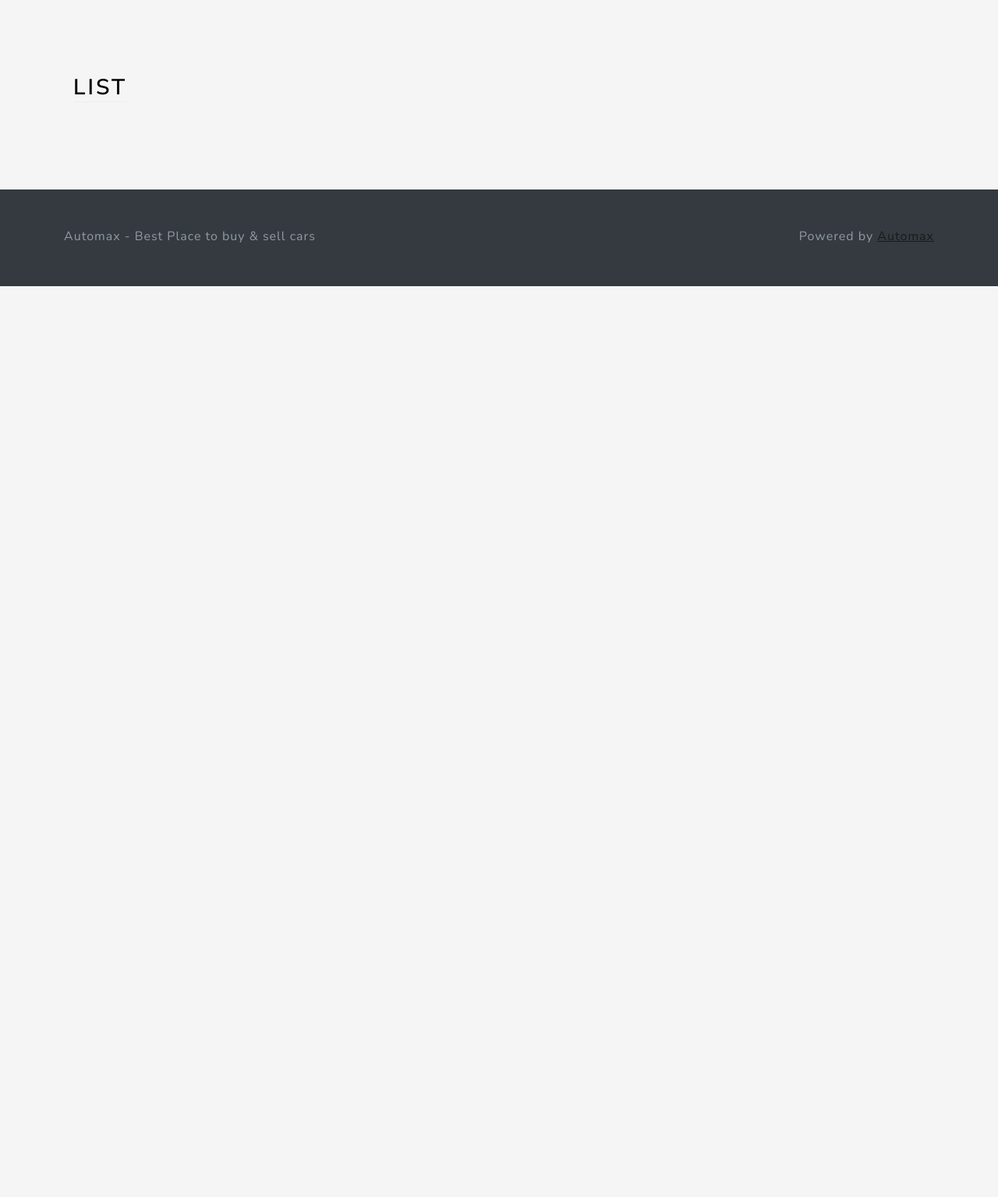
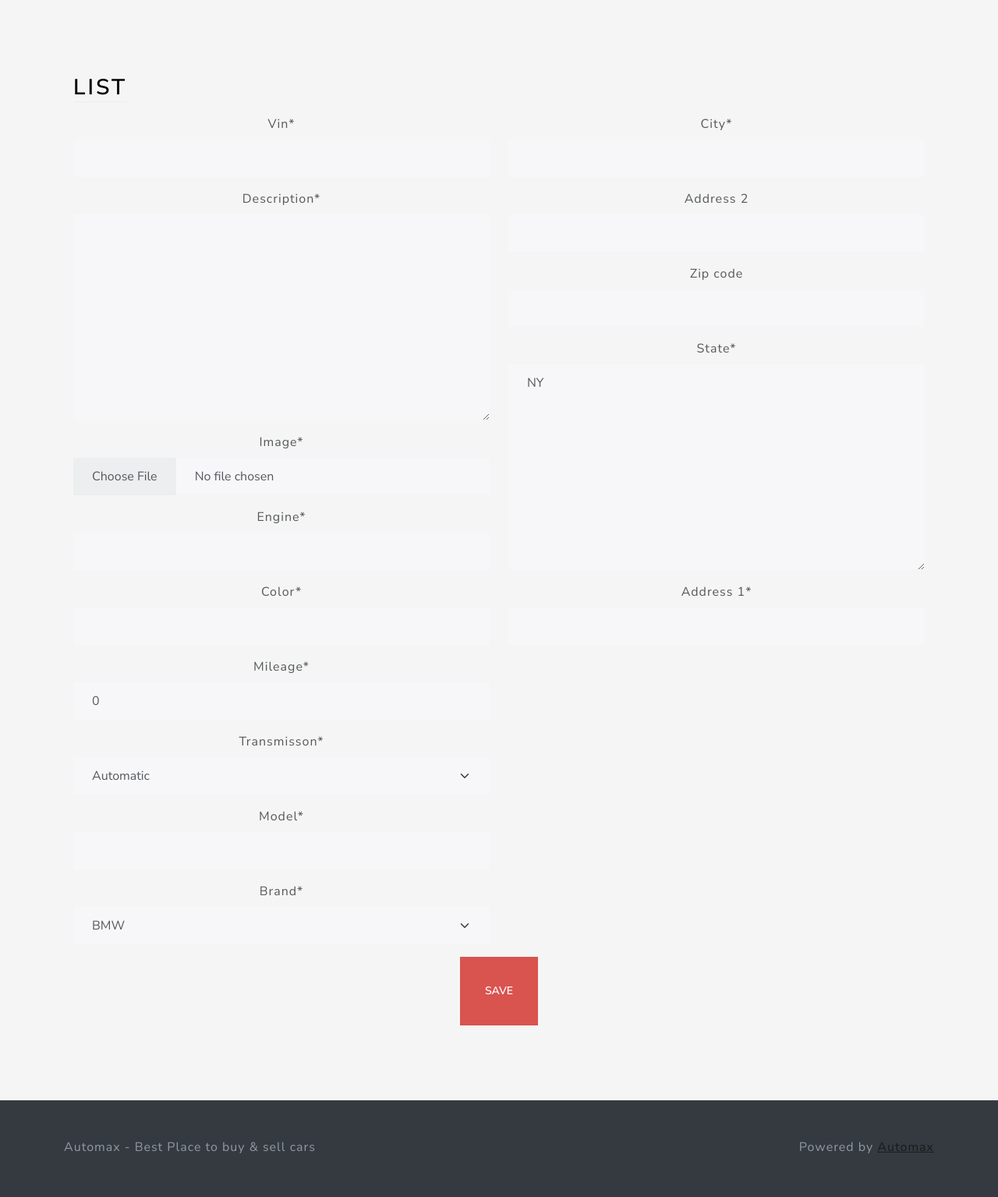
Before and after one commit to UmeshBabu7/Automax, a Django app: page /list/ in a window 1280 px wide. Shown: the part 80-1615 px from the top of the page at 78% size. Before the commit the page ends 447 px from the top, so only its background shows below. Run offline with Django 5.2, Linux system fonts and the light colour scheme; a user stored in the database is signed in; some libraries are stand-ins or nearby versions.

Commit message:
custom forms

```diff
--- /dev/null
+++ b/src/main/forms.py
@@ -0,0 +1,12 @@
+from django import forms
+
+from .models import Listing
+
+
+class ListingForm(forms.ModelForm):
+    image = forms.ImageField()
+
+    class Meta:
+        model = Listing
+        fields = {'brand', 'model', 'vin', 'mileage',
+                  'color', 'description', 'engine', 'transmisson', 'image'}
--- a/src/main/templates/views/list.html
+++ b/src/main/templates/views/list.html
@@ -12,6 +12,18 @@
                 </div>
             </div>
         </div>
+         <form action="" method="post" enctype="multipart/form-data">
+            {% csrf_token %}
+            <div class="row">
+                <div class="col-6">
+                    {{listing_form|crispy}}
+                </div>
+                <div class="col-6">
+                    {{location_form|crispy}}
+                </div>
+            </div>
+            <button class="btn btn-lg btn-danger" type="submit">Save</button>
+        </form>
     </div>
 </div>
 {% endblock %}
--- a/src/main/views.py
+++ b/src/main/views.py
@@ -2,6 +2,8 @@ from django.shortcuts import render
 from django.http import HttpResponse
 from django.contrib.auth.decorators import login_required
 from .models import Listing
+from .forms import ListingForm
+from users.forms import LocationForm
 
 # Create your views here.
 
@@ -16,12 +18,14 @@ def home_view(request):
     }
     return render(request, 'views/home.html', context)
 
+
+
 @login_required
 def list_view(request):
     if request.method =='POST':
         pass
 
     elif request.method =='GET':
-        pass
-
-    return render(request,'views/list.html',{})
+        listing_form=ListingForm()
+        location_form=LocationForm()
+    return render(request,'views/list.html',{'listing_form':listing_form, 'location_form':location_form})
--- /dev/null
+++ b/src/users/forms.py
@@ -0,0 +1,16 @@
+from dataclasses import field
+from django import forms
+from django.contrib.auth.models import User
+from localflavor.us.forms import USZipCodeField
+
+from .models import Location
+
+
+class LocationForm(forms.ModelForm):
+
+    address_1 = forms.CharField(required=True)
+    zip_code = USZipCodeField(required=True)
+
+    class Meta:
+        model = Location
+        fields = {'address_1', 'address_2', 'city', 'state', 'zip_code'}
```
Also changed, not shown: src/db.sqlite3.
